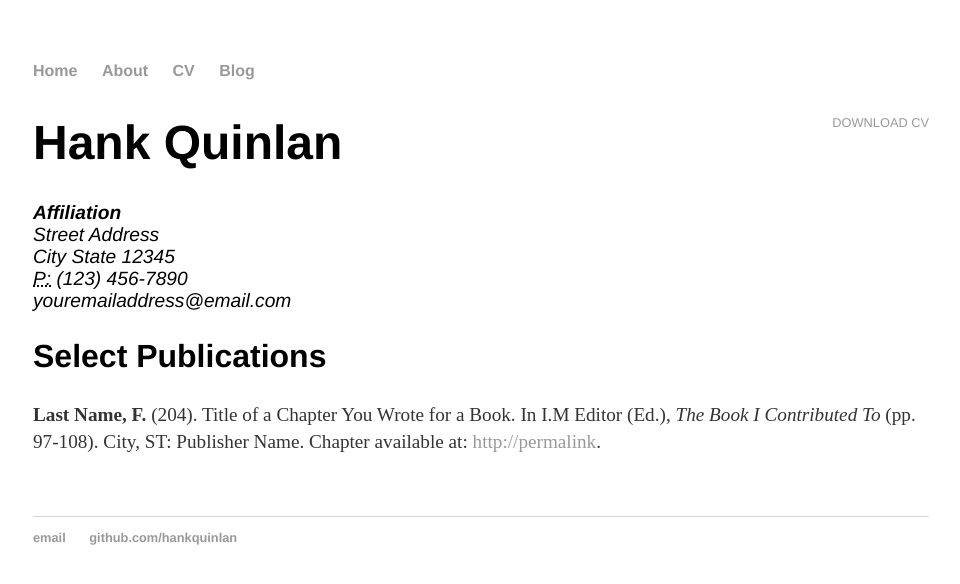
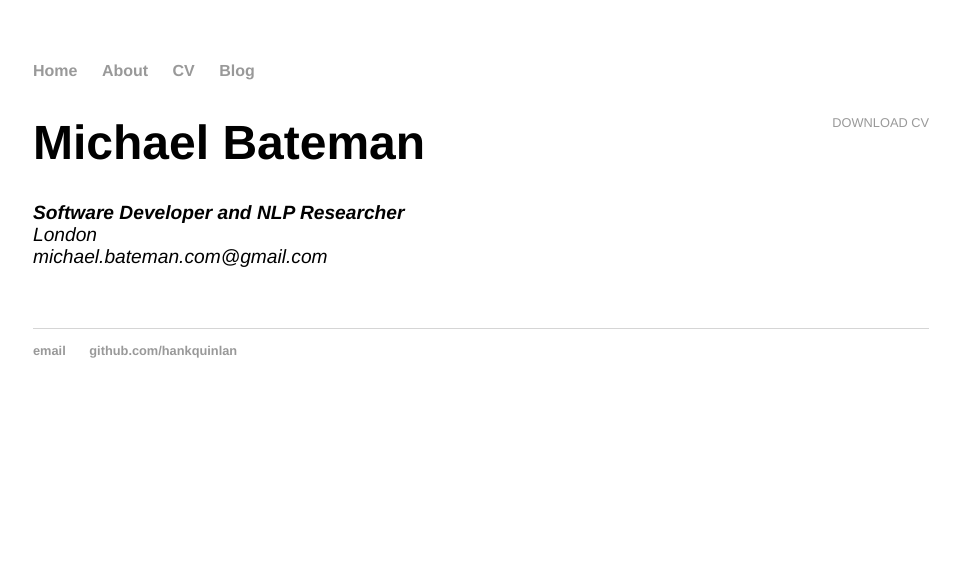
Before and after one commit to hankquinlan/hankquinlan.github.io, a Jekyll site: the page built from cv/index.html, in a window 1280 px wide. Shown: the top 584 px of the page, without its empty margins (159-1119 px from the left). Built offline with Jekyll 4.4.1, drawn with Linux system fonts in a browser that asks for light colours.

Commit message:
Update index.html

```diff
--- a/cv/index.html
+++ b/cv/index.html
@@ -1,22 +1,15 @@
 ---
 layout: default
-title: CV of Your Name
+title: CV of Michael Bateman
 ---
 
 	<div class="cv">
 		<a href="#" class="download" title="Download CV as PDF">Download CV</a>
-					<h1>Hank Quinlan</h1>
+					<h1>Michael Bateman</h1>
 					<address>
-					<strong>Affiliation</strong><br>
-					Street Address<br>
-					City State 12345<br>
-					<abbr title="phone">P:</abbr> (123) 456-7890<br>
-					<span class="obfuscate">youremailaddress@email.com</span>
+					<strong>Software Developer and NLP Researcher</strong><br>
+					London<br>
+					<span class="obfuscate">michael.bateman.com@gmail.com</span>
 					</address>
 
-					<h2>Select Publications</h2>
-
-					<p><strong>Last Name, F.</strong> (204). Title of a Chapter You Wrote for a Book. In I.M Editor (Ed.), <em>The Book I Contributed To</em> (pp. 97-108). City, ST: Publisher Name. Chapter available at: <a href="#">http://permalink</a>.
-
-
 	</div>
```
